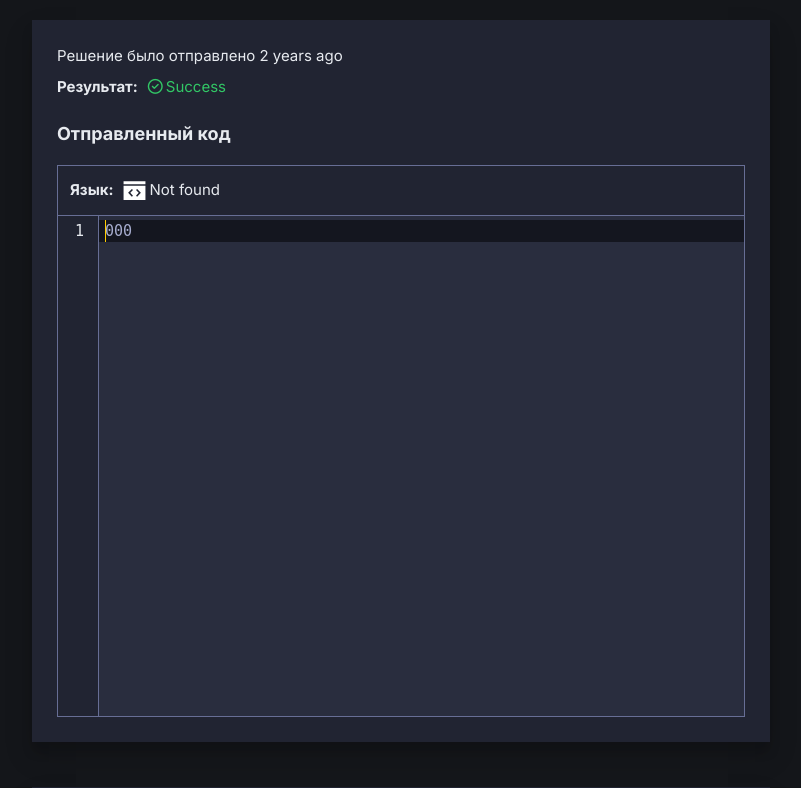
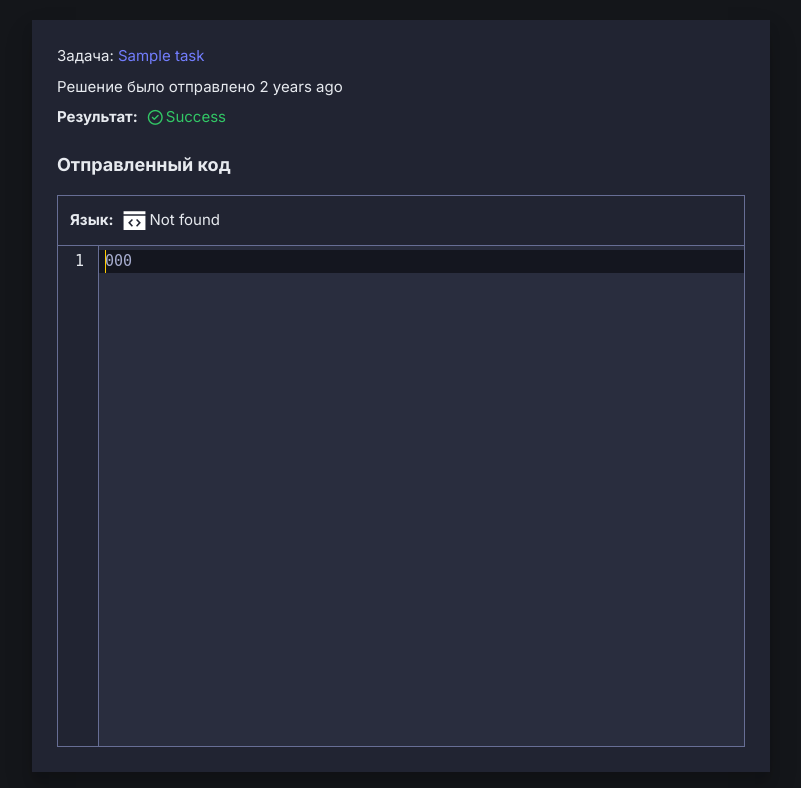
Before and after one commit to S1riyS/CONTESTER, a Flask app: page /submissions/1 in a window 1280 px wide. Shown: the part 75-863 px from the top of the page, without its empty margins (239-1040 px from the left). Run offline with Flask 2, Linux system fonts and the light colour scheme; a user stored in the database is signed in; data comes from the database, SQL or seed files in the repository; tables that the repository leaves empty hold one stand-in row (values such as "Sample post"); parts of the project's set-up code (start-up, migrations or seed data) failed here and were passed over; some libraries are stand-ins or nearby versions.

Commit message:
FEATURE(submission): added link to task

```diff
--- a/app/static/css/submission.css
+++ b/app/static/css/submission.css
@@ -5,11 +5,17 @@
 }
 
 .submission__header {
+    display: flex;
+    flex-direction: column;
     margin-bottom: 25px;
 }
 
-.submission__header .submission__time {
+.submission__header .header__item:not(:last-child) {
     margin-bottom: 8px;
+}
+
+.submission__header .submission__task .task__link {
+    color: var(--purple-color);
 }
 
 .submission__result, .submission__result__message {
--- a/app/templates/submission.html
+++ b/app/templates/submission.html
@@ -51,7 +51,19 @@
                 <div class="col-lg-8 offset-lg-2 col-12">
                     <div class="submitted_code box-shadow">
                         <div class="submission__header">
-                            <p class="submission__time">
+                            {% set task = submission.task %}
+                            {% set topic = task.topic %}
+                            {% set grade = topic.grade %}
+                            <p class="submission__task header__item">
+                                Задача:
+                                <a href="{{ url_for('task_page',
+                                    task_translit_name=task.translit_name,
+                                    topic_translit_name=topic.translit_name,
+                                    grade_number=grade.number) }}" class="task__link">
+                                    {{ task.name }}
+                                </a>
+                            </p>
+                            <p class="submission__time header__item">
                                 Решение было отправлено {{ moment(submission.submission_date).fromNow(refresh=True) }}
                             </p>
 
@@ -64,7 +76,7 @@
                                 {% set result_status = 'fail' %}
                             {% endif %}
 
-                            <div class="submission__result">
+                            <div class="submission__result header__item">
                                 <strong>Результат:</strong>
                                 <div class="submission__result__message {{ result_status }}">
                                     {# Status icon #}
```
